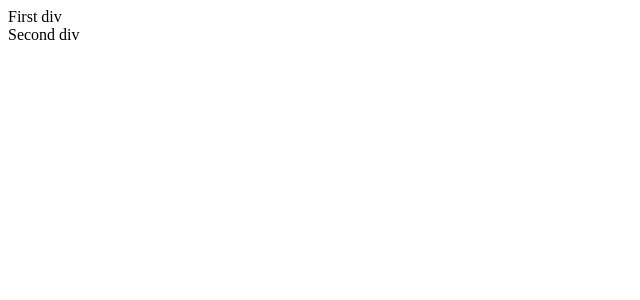
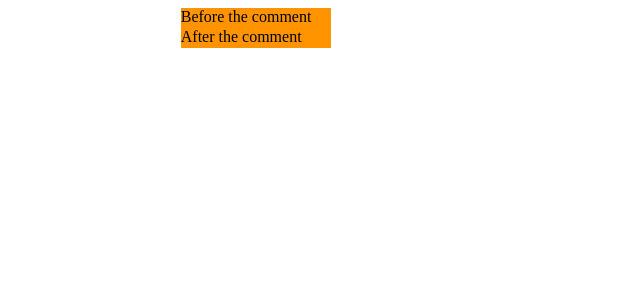
Before and after one commit to luisherranz/preact-comments-hydration-bug, a Preact app: page / in a window 1280 px wide. Shown: the top 300 px of the page, without its empty margins (0-640 px from the left). Built offline with nearby package versions, Linux system fonts and the light colour scheme.

Commit message:
Add animation

```diff
--- a/index.html
+++ b/index.html
@@ -4,10 +4,31 @@
     <meta charset="UTF-8" />
     <meta name="viewport" content="width=device-width, initial-scale=1.0" />
     <title>Vite App</title>
-    <style></style>
+    <style>
+      div.animation {
+        width: 150px;
+        height: 20px;
+        background: red;
+        position: relative;
+        animation: animate 3s infinite;
+        animation-direction: alternate;
+      }
+
+      @keyframes animate {
+        0% {
+          background: red;
+          left: 0px;
+          top: 0px;
+        }
+        100% {
+          background: yellow;
+          left: 300px;
+          top: 0px;
+        }
+      }
+    </style>
   </head>
   <body>
-    <div id="root"><div><div class="first-div">First div</div><!-- main --><div class="second-div">Second div</div></div></div>
-    <script type="module" src="/src/main.jsx"></script>
-  </body>
+    <div id="root"><div><div class="first-div animation">Before the comment</div><!-- main --><div class="second-div animation">After the comment</div></div></div>
+    <script type="module" src="/src/main.jsx"></script> </body>
 </html>
--- a/src/main.jsx
+++ b/src/main.jsx
@@ -3,8 +3,8 @@ import { hydrate } from "preact";
 const App = () => {
   return (
     <div>
-      <div class="first-div">First div</div>
-      <div class="second-div">Second div</div>
+      <div class="first-div animation">Before the comment</div>
+      <div class="second-div animation">After the comment</div>
     </div>
   );
 };
@@ -17,10 +17,13 @@ const obs = new MutationObserver((r) => {
 
 obs.observe(window.root, { childList: true, subtree: true });
 
-hydrate(<App />, window.root);
+setTimeout(() => {
+  hydrate(<App />, window.root);
+  console.log("hydrated");
 
-records.push(...obs.takeRecords());
+  records.push(...obs.takeRecords());
 
-obs.disconnect();
+  obs.disconnect();
 
-console.log(records)
+  console.log(records);
+}, 1500);
```
